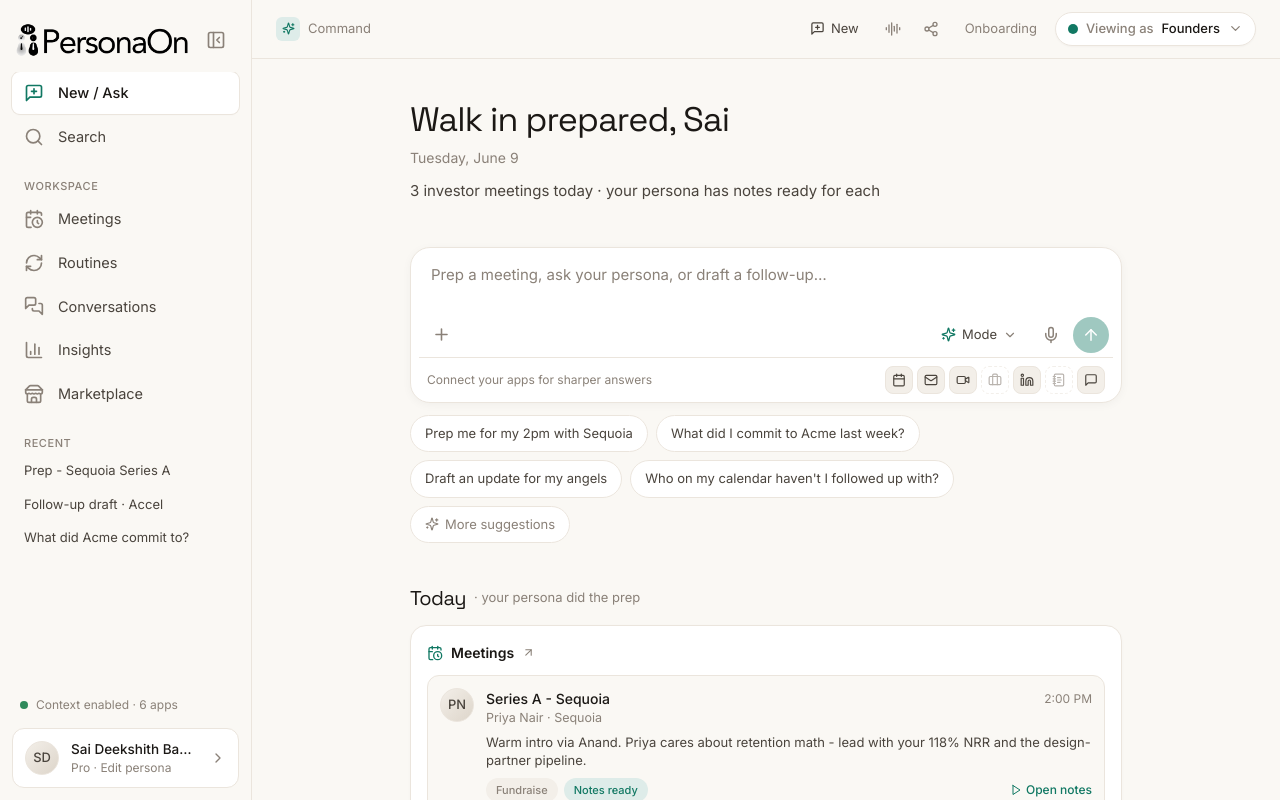
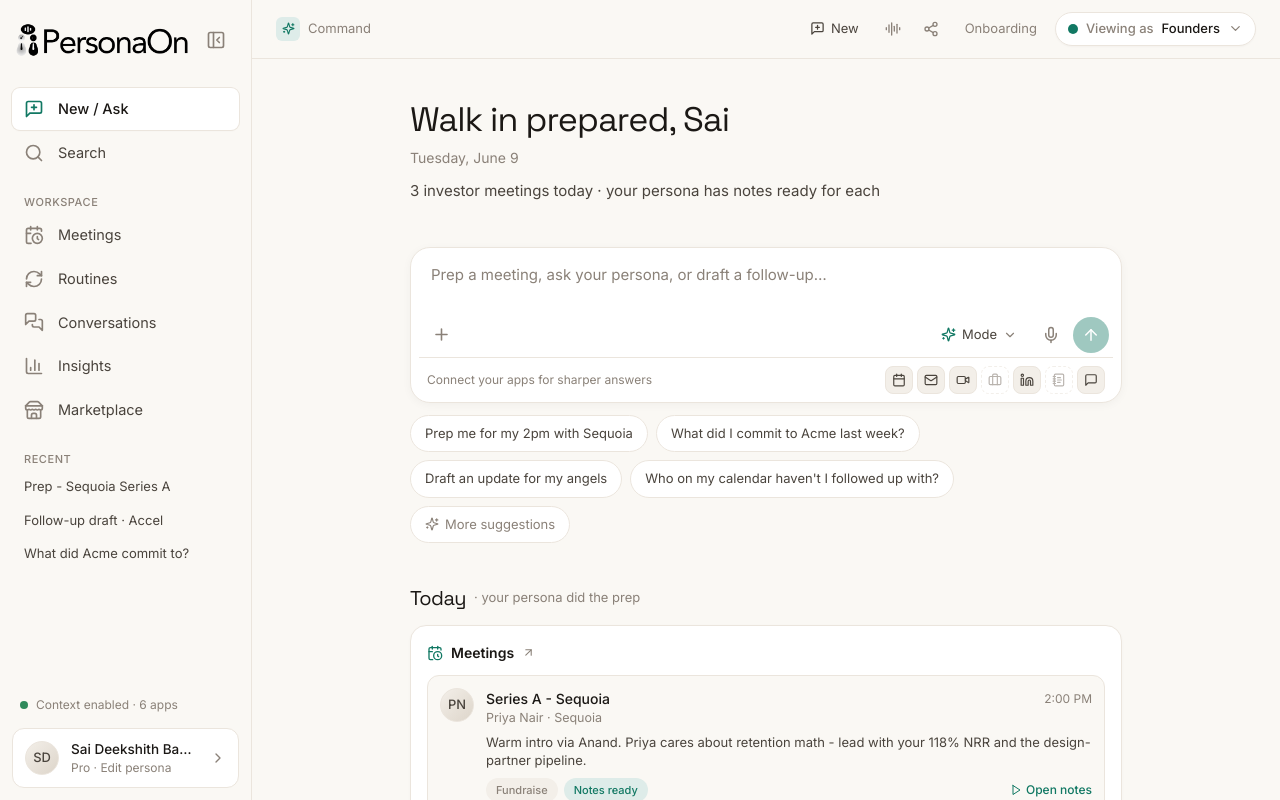
Before and after one commit to SaiBadam06/persona-version2, a Next.js app: page / in a window 1280 px wide. Built offline with nearby package versions, Linux system fonts and the light colour scheme.

Commit message:
fix: resolve sidebar logo overflow and button clipping

```diff
--- a/components/Sidebar.tsx
+++ b/components/Sidebar.tsx
@@ -74,7 +74,7 @@
     >
       {/* Brand + collapse toggle */}
       {sidebarCollapsed ? (
-        <div className="flex flex-col items-center px-2 pb-3 pt-4">
+        <div className="flex flex-col items-center px-2 pb-2 mb-4 pt-4">
           <button
             onClick={toggleSidebar}
             title="Expand sidebar"
@@ -85,7 +85,7 @@
           </button>
         </div>
       ) : (
-        <div className="flex items-center justify-between gap-2 px-4 pb-3 pt-5">
+        <div className="flex items-center justify-between gap-2 px-4 pb-2 mb-4 pt-5">
           {/* eslint-disable-next-line @next/next/no-img-element */}
           <img src={wordmark} alt="PersonaOn" className="h-9 w-auto max-w-[172px] object-contain" />
           <button
@@ -100,7 +100,7 @@
 
       {/* Scrollable nav */}
       <div className={cn("flex-1 overflow-y-auto", sidebarCollapsed ? "px-2" : "px-3")}>
-        <div className="space-y-0.5">
+        <div className="space-y-0.5 pt-1">
           {PRIMARY.map((item) => <NavButton key={item.id} item={item} />)}
         </div>
 
```
